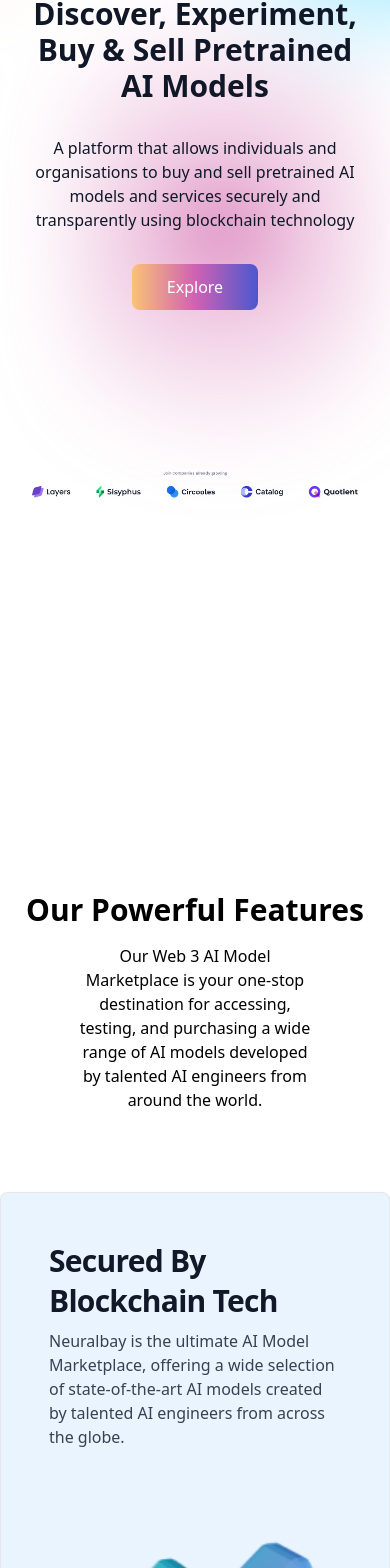
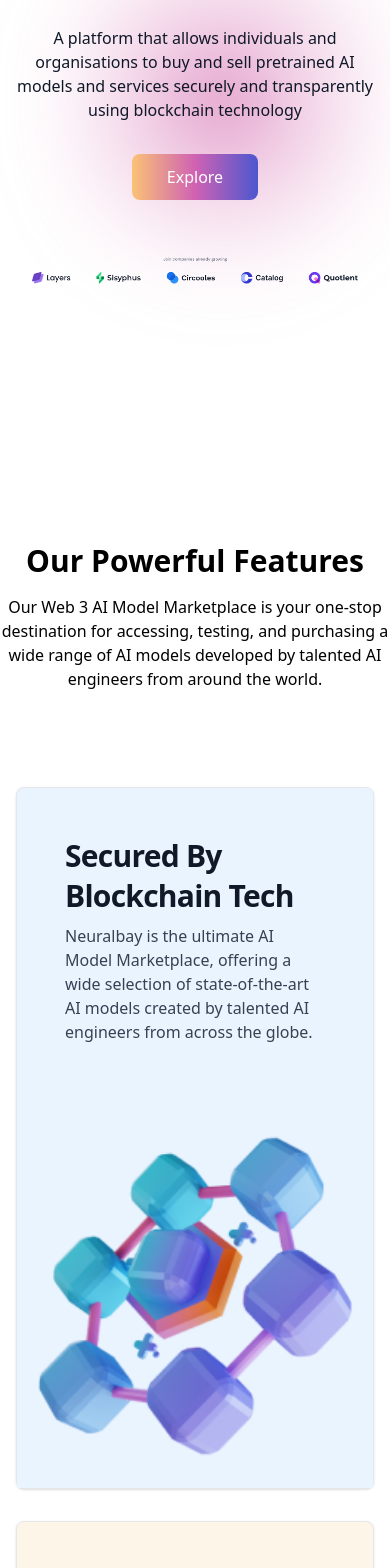
Before and after one commit to placeparks/neuralbay, a Next.js app: page / in a window 390 px wide. Shown: the part 405-1973 px from the top of the page. Built offline with nearby package versions, Linux system fonts and the light colour scheme.

Commit message:
changes made in bg

```diff
--- a/src/app/components/LandingPage/AIPage.jsx
+++ b/src/app/components/LandingPage/AIPage.jsx
@@ -6,7 +6,7 @@ const AIPage = () => {
     return (
     <div className='bg-bluebg h-100vh p-8'>
           <div className='flex flex-col md:flex-row justify-between p-0 md:p-12'>
-              <h1 className='text-2xl md:text-5xl font-semibold md:font-medium md:w-2/4 font-sans' style={{lineHeight:"4rem"}}>Discover an Extensive Range of AI Models to Explore</h1>
+              <h1 className='text-2xl md:text-5xl font-semibold md:font-medium md:w-2/4 font-sans leading-10 md:mb-0 mb-4'>Discover an Extensive Range of AI Models to Explore</h1>
               <Button title="Get Started"/>
         </div>
 
--- a/src/app/components/LandingPage/Cards.jsx
+++ b/src/app/components/LandingPage/Cards.jsx
@@ -27,7 +27,7 @@ const Cards = () => {
           <Image width={500} height={500} className="object-cover w-full rounded-t-lg  md:rounded-none md:rounded-s-lg" src="/assets/Frame3.png" alt="" />
     <div className="flex flex-col justify-between p-4 w-full md:w-3/5">
         <h5 className="mb-2  text-2xl md:text-4xl font-semibold tracking-tight text-gray-900 dark:text-white leading-10">Collaborate and Seek Expert Guidance</h5>
-        <p className="mb-3 font-normal text-gray-700 dark:text-gray-400">Join our thriving community of AI enthusiasts and experts to engage in discussions, seek advice, and collaborate with like-minded individuals. Tap into shared knowledge and collective wisdom to enhance your understanding of AI models and their applications. Neuralbay is more than just a marketplace – it's a vibrant community driving innovation.</p>
+        <p className="mb-3 font-normal text-gray-700 dark:text-gray-400">Join our thriving community of AI enthusiasts and experts to engage in discussions, seek advice, and collaborate with like-minded individuals. Tap into shared knowledge and collective wisdom to enhance your understanding of AI models and their applications. Neuralbay is more than just a marketplace – it&apos;s a vibrant community driving innovation.</p>
     </div>
           </a>
 
--- a/src/app/components/LandingPage/Features.jsx
+++ b/src/app/components/LandingPage/Features.jsx
@@ -3,13 +3,13 @@ import Image from 'next/image'
 
 const Features = () => {
     return (
-      <div className='pb-20'>
-      <div className='flex flex-col items-center justify-center font-sans mt-32'>
+      <div className='md:pb-20 pb-12 pt-8 md:pt-0'>
+      <div className='flex flex-col items-center justify-center font-sans mt-0 md:mt-32'>
           <h1 className='font-bold text-3xl md:text-5xl'>Our Powerful Features</h1>
-          <p className='mt-4 w-3/5 text-center'>Our Web 3 AI Model Marketplace is your one-stop destination for accessing, testing, and purchasing a wide range of AI models developed by talented AI engineers from around the world. </p>
+          <p className='mt-4 w-full md:w-3/5 text-center'>Our Web 3 AI Model Marketplace is your one-stop destination for accessing, testing, and purchasing a wide range of AI models developed by talented AI engineers from around the world. </p>
             </div>
 
-            <div className='flex flex-col md:flex-row items-center justify-center gap-8 mt-20'>
+            <div className='flex flex-col md:flex-row items-center justify-center gap-8 mt-20 md:p-0 p-4'>
                 <div className='flex flex-col items-left justift-start gap-8'>
 
                     {/*card 1*/}
--- a/src/app/components/LandingPage/HomeLayout.jsx
+++ b/src/app/components/LandingPage/HomeLayout.jsx
@@ -13,12 +13,12 @@ const HomeLayout = () => {
   return (
     <>
     <BackgroundGradientAnimation>
-      <div className="absolute z-50 inset-0 flex flex-col items-center justify-center font-sans text-bb md:pt-32 pt-4 pointer-events-none text-center">
+      <div className="absolute z-50 inset-0 flex flex-col items-center justify-center font-sans text-bb md:pt-32 -mt-14 md:mt-0 pointer-events-none text-center">
       <Image src='/assets/WELCOME.png' height={300} width={300} alt=""  />
         <h1 className="font-bold md:text-7xl text-3xl md:pr-20 md:pl-20 p-8 md:leading-[6rem]">Discover, Experiment, Buy & Sell Pretrained AI Models</h1>
-        <p className="md:text-lg text-md font-normal pl-8 pr-8 md:pl-80 md:pr-80 mb-8" >A platform that allows individuals and organisations to buy and sell pretrained AI models and services securely and transparently using blockchain technology</p>
+        <p className="md:text-lg text-md font-normal pl-4 pr-4 md:pl-8 md:pr-8 md:pl-80 md:pr-80 mb-8" >A platform that allows individuals and organisations to buy and sell pretrained AI models and services securely and transparently using blockchain technology</p>
           <Button title="Explore" />
-          <footer className="pt-40 pl-8 pr-8 md:pl-0 md:pr-0">
+          <footer className="md:pt-40 pt-14 pl-8 pr-8 md:pl-0 md:pr-0">
           <Image src='/assets/brands.png' width={1200} height={700} alt=""/>
         </footer>
         </div>
--- a/src/app/components/ui/background-gradient-animation.jsx
+++ b/src/app/components/ui/background-gradient-animation.jsx
@@ -3,6 +3,7 @@ import { useEffect, useRef, useState } from "react"
 import { cn } from "../../../../utils/cn"
 
 export const BackgroundGradientAnimation = ({
+
   gradientBackgroundStart = "rgb(247, 187, 124)",
   gradientBackgroundEnd = "rgb(0, 17, 82)",
   firstColor = "187, 220, 255",
@@ -23,6 +24,23 @@ export const BackgroundGradientAnimation = ({
   const [curY, setCurY] = useState(0)
   const [tgX, setTgX] = useState(0)
   const [tgY, setTgY] = useState(0)
+  const [style, setStyle] = useState({ height: '130vh', width: 'auto' });
+
+  useEffect(() => {
+    function handleResize() {
+      if (window.innerWidth < 768) {
+        setStyle({ height: '100vh', width: 'auto' });
+      } else {
+        setStyle({ height: '130vh', width: 'auto' });
+      }
+    }
+
+    window.addEventListener('resize', handleResize);
+    handleResize();
+
+    return () => window.removeEventListener('resize', handleResize);
+  }, []);
+
   useEffect(() => {
     document.body.style.setProperty(
       "--gradient-background-start",
@@ -71,9 +89,9 @@ export const BackgroundGradientAnimation = ({
 
   return (
     <div
-      style={{height:"130vh", width:"auto"}}
+      style={style}
       className={cn(
-        "h-screen w-screen relative overflow-hidden top-0 left-0 bg-rgba(255, 255, 255, 1)",
+        "mainScreen h-screen w-screen relative overflow-hidden top-0 left-0 bg-rgba(255, 255, 255, 1)",
         containerClassName
       )}
     >
--- a/src/app/globals.css
+++ b/src/app/globals.css
@@ -40,11 +40,13 @@ body {
 
 
 .responsiveHeading {
-  /* Default styles can go here */
 }
+
+
 
 @media (min-width: 768px) { /* Assuming 768px is your breakpoint for 'md' screens */
   .responsiveHeading {
     line-height: 4rem;
   }
+
 }
```
